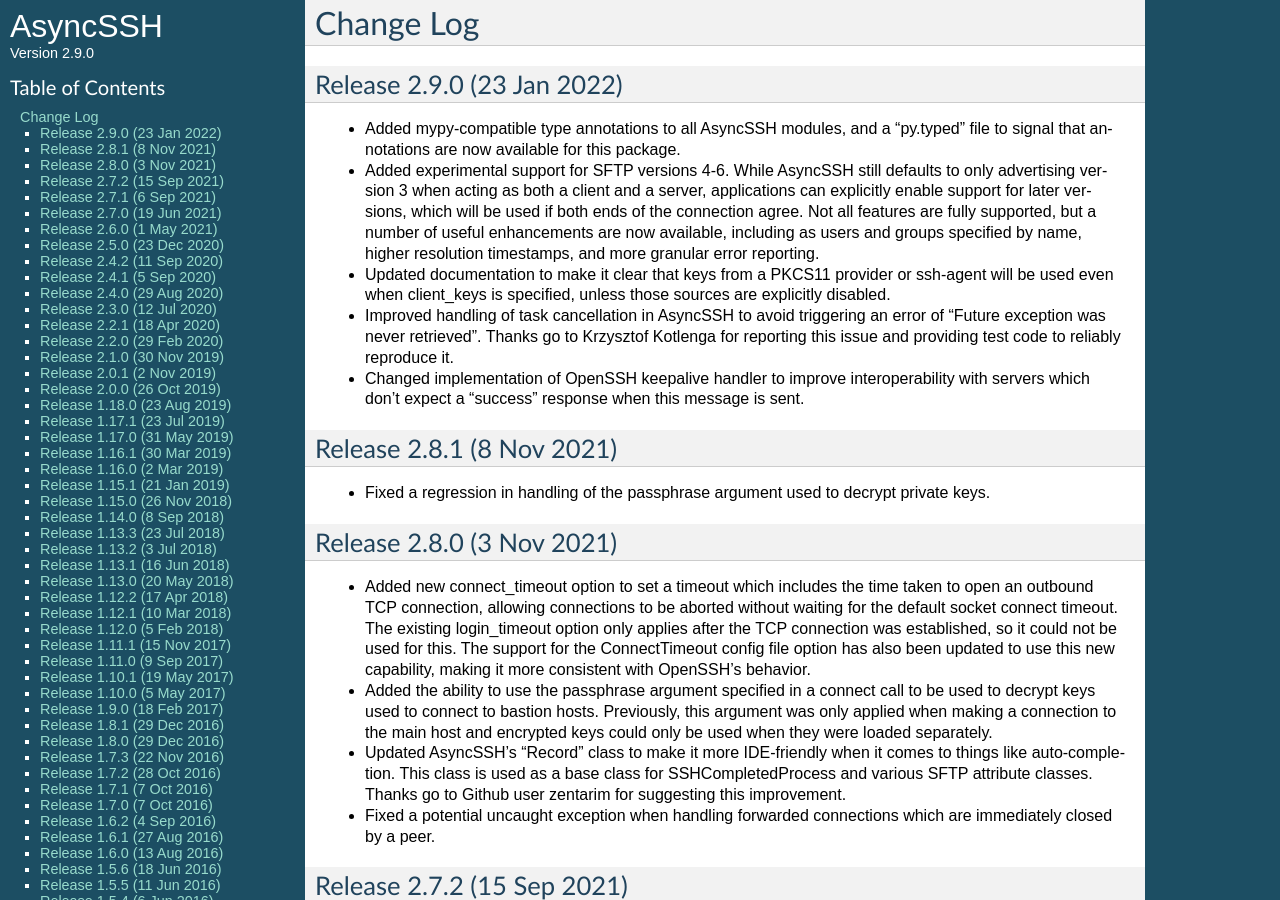
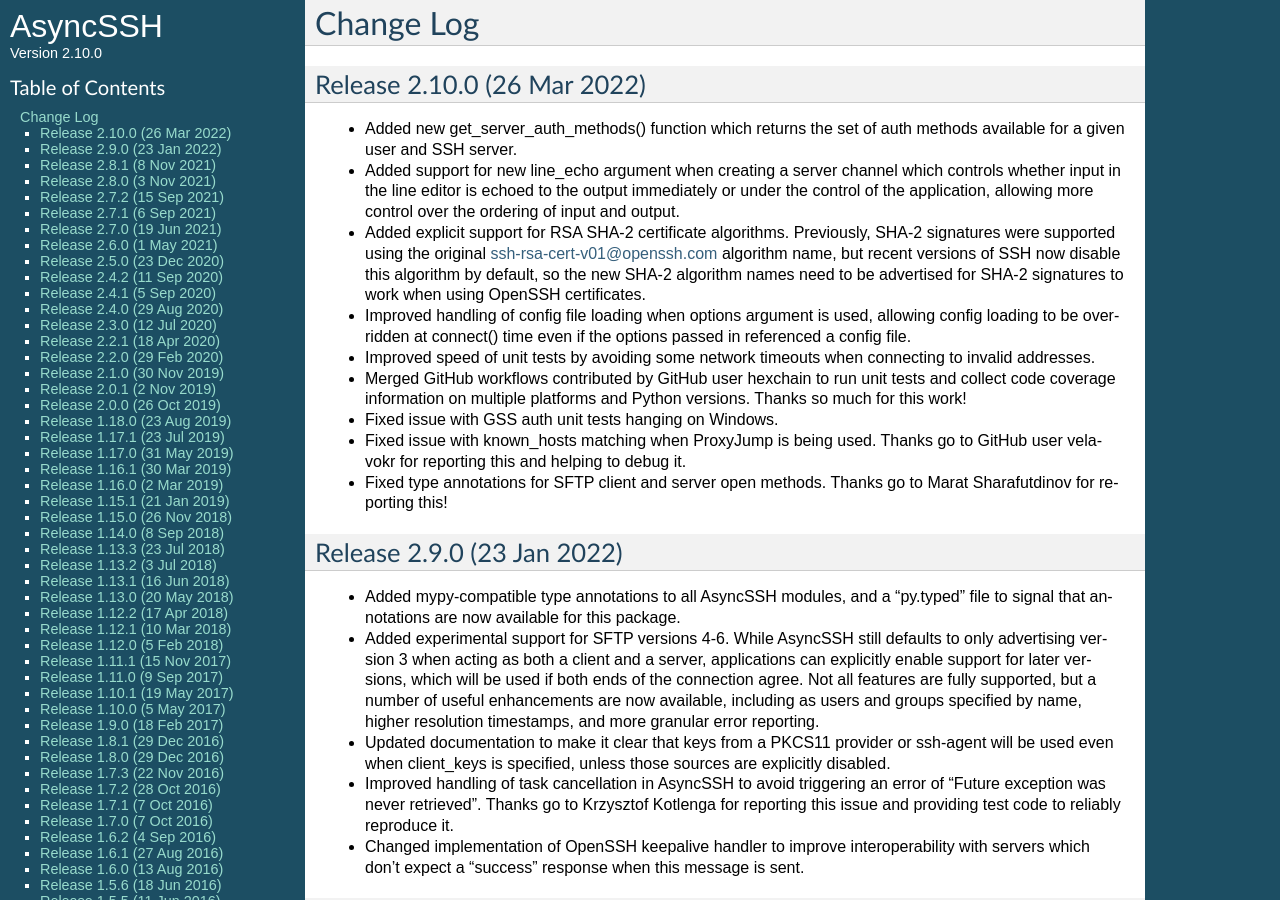
Before and after one commit to ronf/asyncssh, a Sphinx documentation site: the page built from docs/changes.rst, in a window 1280 px wide and 900 px high. Built offline with Sphinx 7.4.7, drawn with Linux system fonts in a browser that asks for light colours.

Commit message:
Bump version number up to 2.10.0 and update change log

```diff
--- a/asyncssh/version.py
+++ b/asyncssh/version.py
@@ -26,4 +26,4 @@ __author_email__ = 'ronf@timeheart.net'
 
 __url__ = 'http://asyncssh.timeheart.net'
 
-__version__ = '2.9.0'
+__version__ = '2.10.0'
--- a/docs/changes.rst
+++ b/docs/changes.rst
@@ -2,6 +2,44 @@
 
 Change Log
 ==========
+
+Release 2.10.0 (26 Mar 2022)
+----------------------------
+
+* Added new get_server_auth_methods() function which returns the set
+  of auth methods available for a given user and SSH server.
+
+* Added support for new line_echo argument when creating a server
+  channel which controls whether input in the line editor is echoed
+  to the output immediately or under the control of the application,
+  allowing more control over the ordering of input and output.
+
+* Added explicit support for RSA SHA-2 certificate algorithms.
+  Previously, SHA-2 signatures were supported using the original
+  ssh-rsa-cert-v01@openssh.com algorithm name, but recent versions
+  of SSH now disable this algorithm by default, so the new SHA-2
+  algorithm names need to be advertised for SHA-2 signatures to
+  work when using OpenSSH certificates.
+
+* Improved handling of config file loading when options argument is
+  used, allowing config loading to be overridden at connect() time
+  even if the options passed in referenced a config file.
+
+* Improved speed of unit tests by avoiding some network timeouts
+  when connecting to invalid addresses.
+
+* Merged GitHub workflows contributed by GitHub user hexchain to
+  run unit tests and collect code coverage information on multiple
+  platforms and Python versions. Thanks so much for this work!
+
+* Fixed issue with GSS auth unit tests hanging on Windows.
+
+* Fixed issue with known_hosts matching when ProxyJump is being used.
+  Thanks go to GitHub user velavokr for reporting this and helping
+  to debug it.
+
+* Fixed type annotations for SFTP client and server open methods.
+  Thanks go to Marat Sharafutdinov for reporting this!
 
 Release 2.9.0 (23 Jan 2022)
 ---------------------------
```
